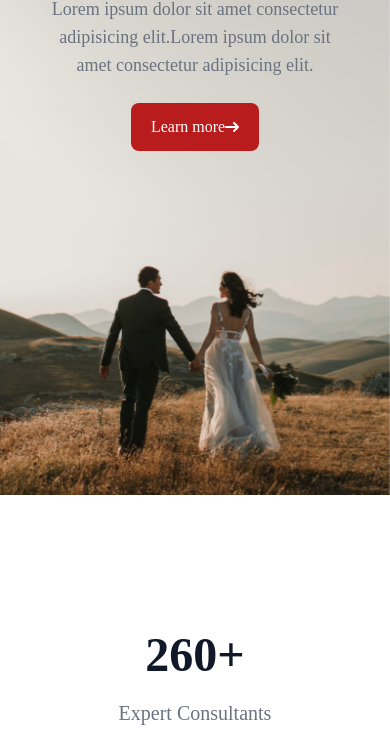
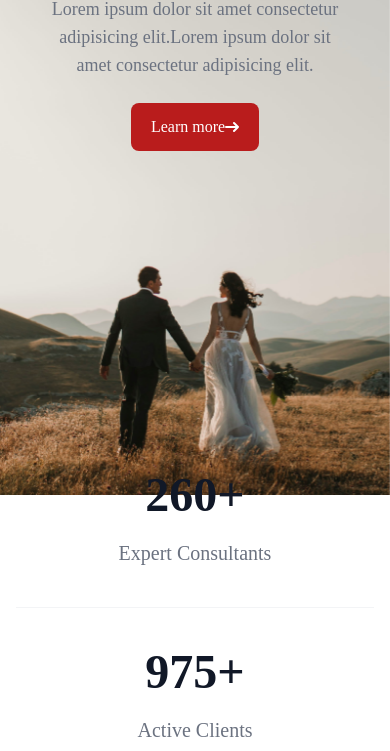
Before and after one commit to niteshsaini9568/NavrasaGroups-assignment, a plain HTML site: page index.html in a window 390 px wide. Shown: the part 349-1100 px from the top of the page. Drawn offline with nearby package versions, Linux system fonts and the light colour scheme; a web font is replaced by a local one.

Commit message:
Update index.html

```diff
--- a/index.html
+++ b/index.html
@@ -86,7 +86,7 @@
     <section class="pb-20 font " data-aos="fade-down">
         <div class="mx-auto max-w-7xl px-4 sm:px-6 lg:px-8">
             <div class="flex flex-col flex-1 gap-10 lg:gap-0 lg:flex-row lg:justify-between">
-                <div class="w-full lg:w-1/4 border-b pb-10 md:mt-0 mt-40 lg:border-b-0 lg:pb-0 lg:border-r border-gray-100">
+                <div class="w-full lg:w-1/4 border-b pb-10  lg:border-b-0 lg:pb-0 lg:border-r border-gray-100">
                     <div class="font-manrope font-bold text-5xl text-gray-900 mb-5 text-center ">
                         260+
                     </div>
```
